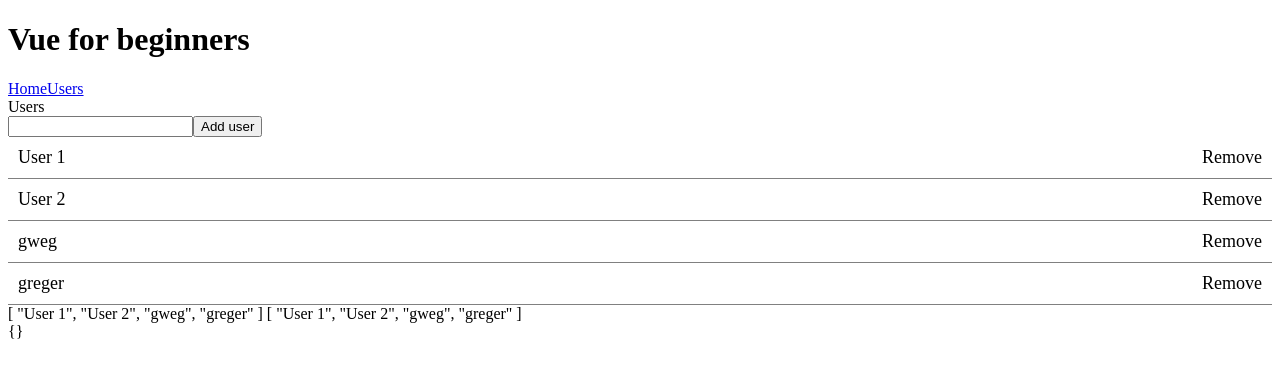
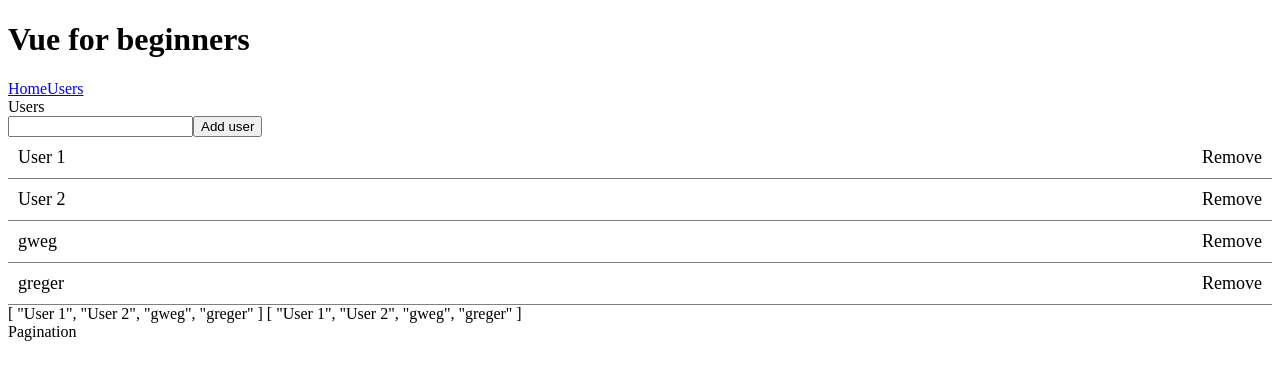
Before and after one commit to monsterlessonsacademy/monsterlessonsacademy, a Vue app: page /#/users in a window 1280 px wide. Shown: the top 380 px of the page. Built offline with nearby package versions, Linux system fonts and the light colour scheme; data requests are answered from the project's data file.

Commit message:
vue props

```diff
--- /dev/null
+++ b/src/components/Pagination.vue
@@ -0,0 +1,27 @@
+<template>
+  <div>Pagination</div>
+</template>
+
+<script>
+export default {
+  name: "Pagination",
+  props: {
+    total: {
+      type: Number,
+      required: true,
+    },
+    limit: {
+      type: Number,
+      default: 10,
+    },
+    currentPage: {
+      type: Number,
+      required: true,
+    },
+    url: {
+      type: String,
+      required: true,
+    },
+  },
+};
+</script>
--- a/src/views/Users.vue
+++ b/src/views/Users.vue
@@ -6,20 +6,30 @@
       @removeUser="removeUser"
       @addUser="addUser"
     ></users-list>
-    {{ queryParams }}
+    <pagination
+      :total="total"
+      :limit="limit"
+      :currentPage="currentPage"
+      :url="url"
+    />
   </div>
 </template>
 
 <script>
 import axios from "axios";
 import UsersList from "@/components/UsersList";
+import Pagination from "@/components/Pagination";
 
 export default {
   name: "Users",
-  components: { UsersList },
+  components: { UsersList, Pagination },
   data() {
     return {
       users: [],
+      total: 500,
+      limit: 20,
+      currentPage: 5,
+      url: "/tags/dragons",
     };
   },
   computed: {
```
